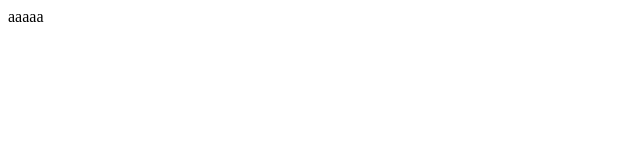
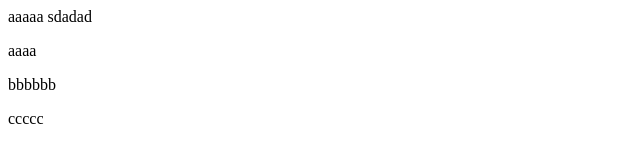
Before and after one commit to mym139714/mym139714, a plain HTML site: page index.html in a window 1280 px wide. Shown: the whole page, without its empty margins (0-640 px from the left). Drawn offline with Linux system fonts and the light colour scheme.

Commit message:
updata a file

```diff
--- a/index.html
+++ b/index.html
@@ -1 +1,5 @@
 <a>aaaaa</a>
+<a>sdadad</a>
+<p>aaaa</p>
+<p>bbbbbb</p>
+<p>ccccc</p>
```
